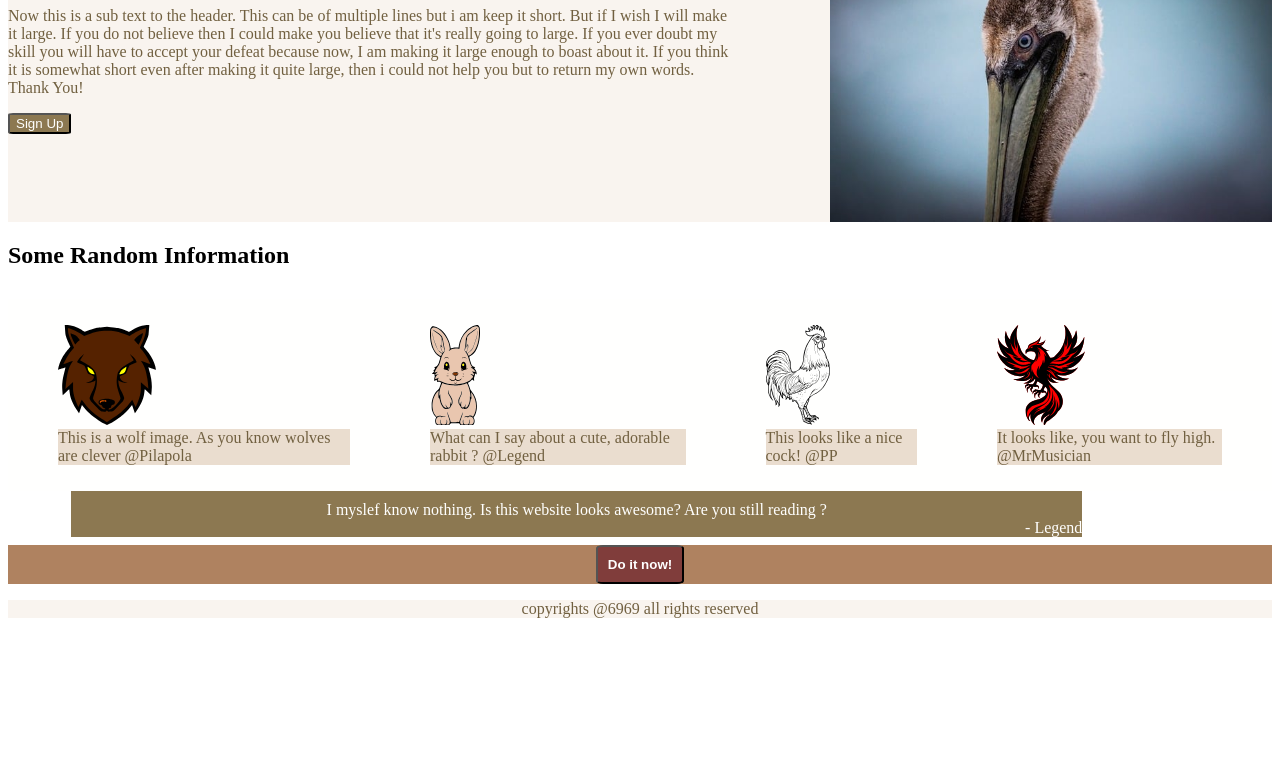
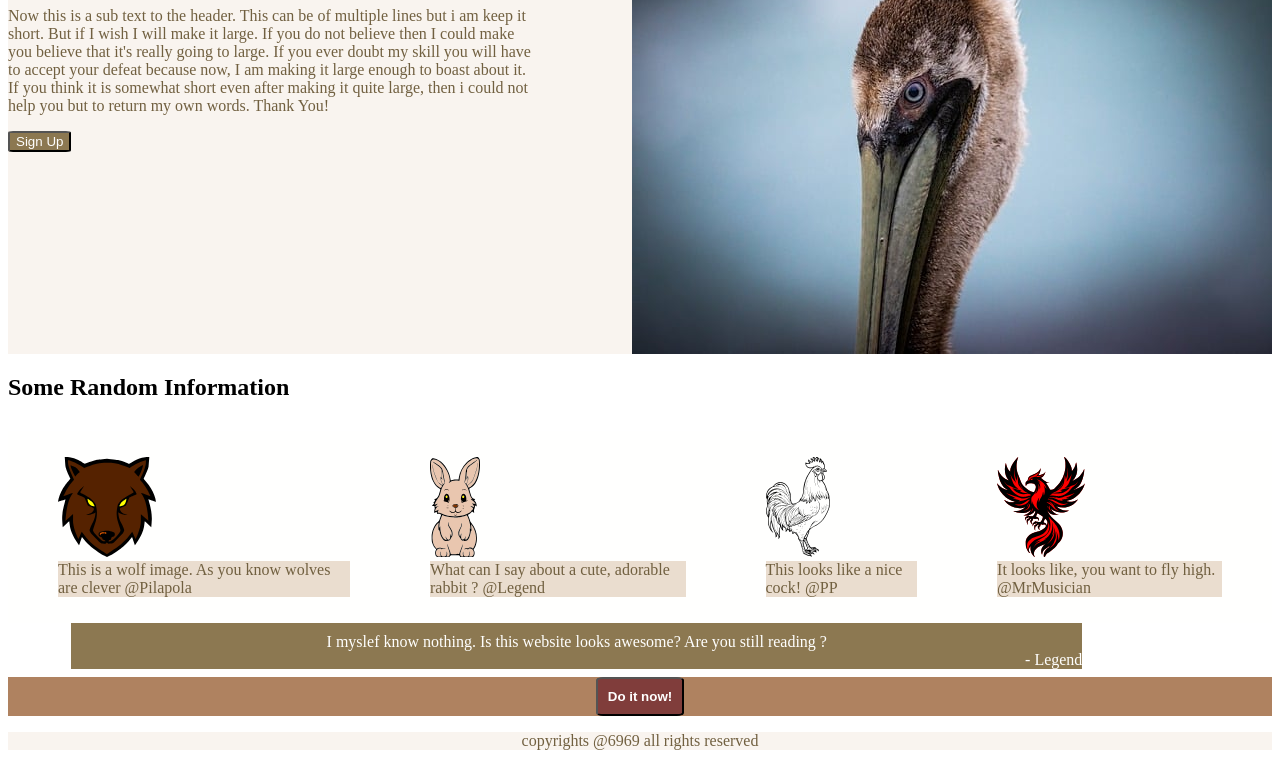
Before and after one commit to Rudra-Prasad-001/open-css-project-legend, a plain HTML site: page index.html in a window 1280 px wide. Shown: the part 131-897 px from the top of the page. Before the commit the page ends 800 px from the top, so only its background shows below. Drawn offline with Linux system fonts and the light colour scheme.

Commit message:
Update style.css

```diff
--- a/style.css
+++ b/style.css
@@ -22,7 +22,7 @@
 
 }
 .responsive {
-    width: 35% ;
+    width: auto;
     height: auto ;
 }
 
```
